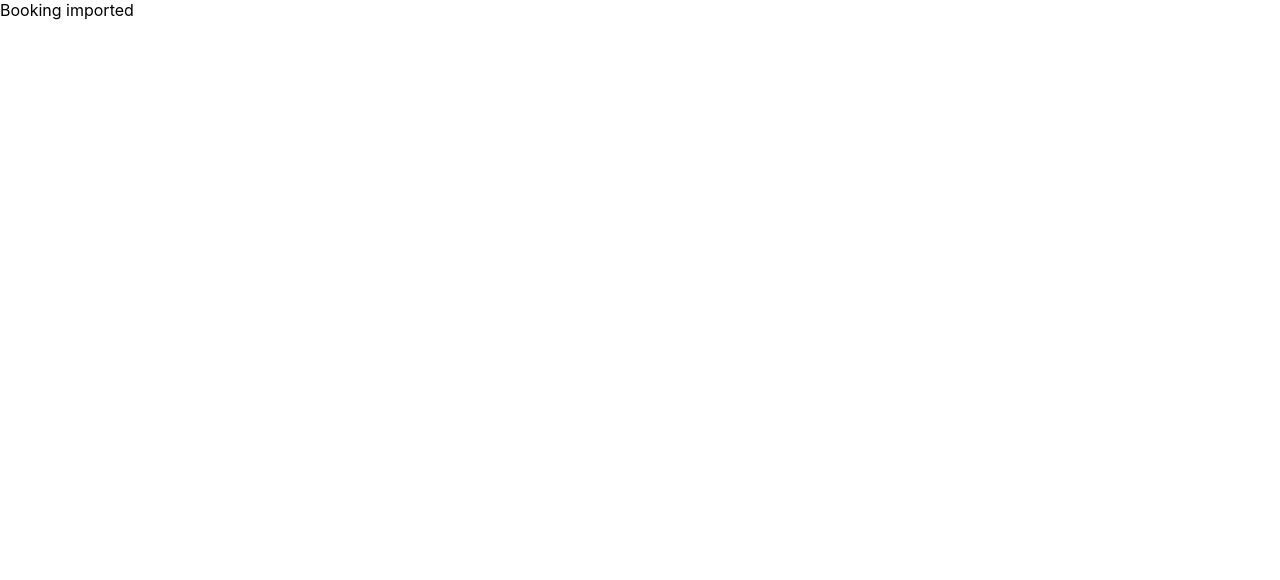
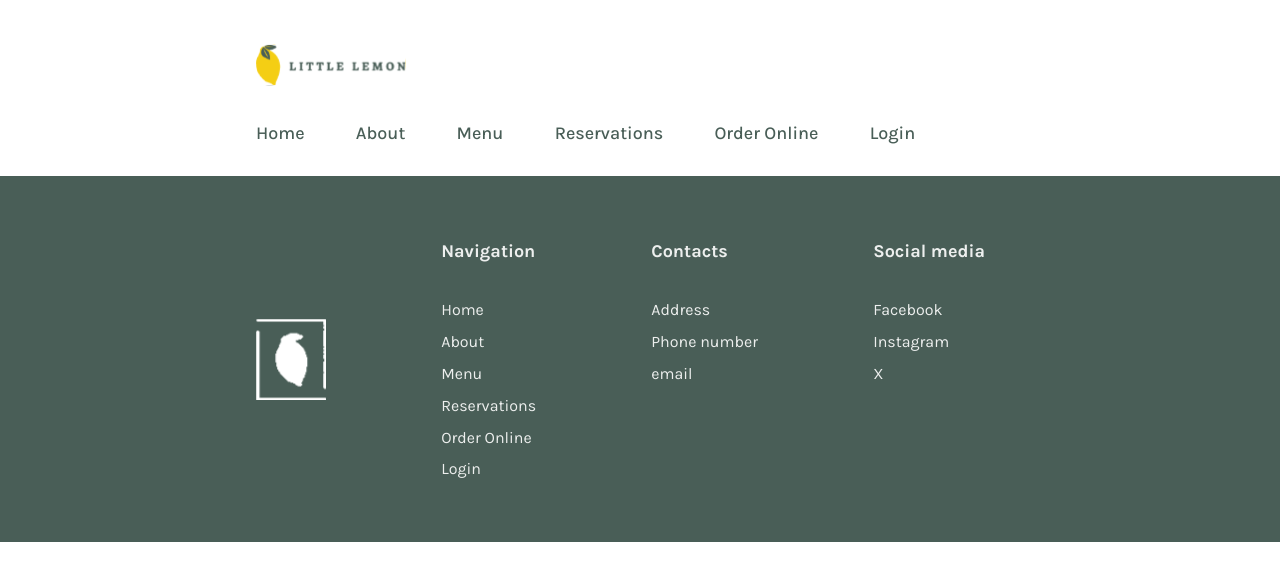
Before and after one commit to clibroia/little-lemon, a React (Create React App) app: page /booking-page in a window 1280 px wide. Shown: the top 580 px of the page. Built offline with nearby package versions, Linux system fonts and the light colour scheme; a web font is replaced by a local one.

Commit message:
Added Header and Footer components to the BookingPage component

```diff
--- a/src/BookingPage.js
+++ b/src/BookingPage.js
@@ -1,9 +1,12 @@
 import React from 'react';
+import Header from './Header';
+import Footer from './Footer';
 
 const BookingPage = () => {
     return(
         <>
-            Booking imported
+            <Header />
+            <Footer />
         </>
     );
 }
```
